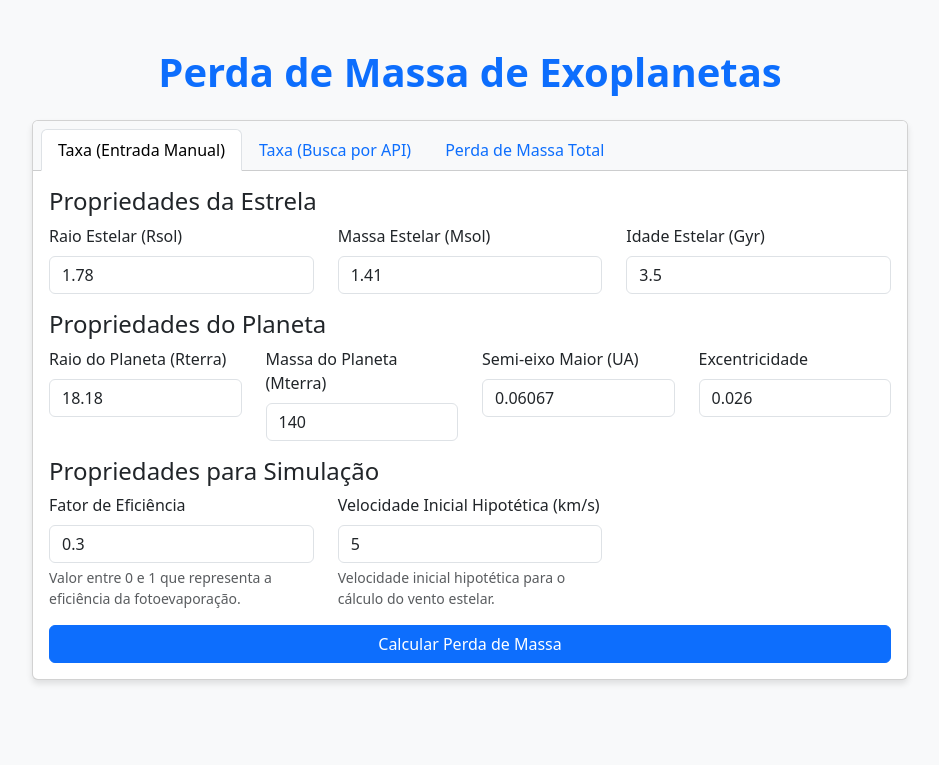
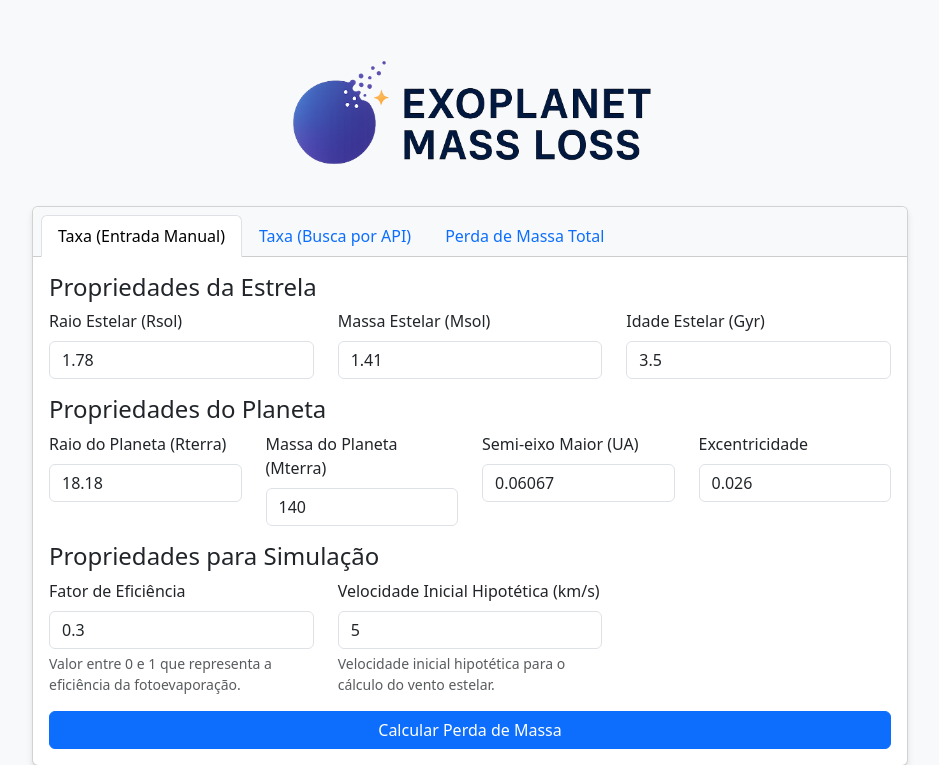
Before and after one commit to tiago-ferrer/exoplanet_loss_cal, a Flask app: page / in a window 1280 px wide. Shown: the top 765 px of the page, without its empty margins (170-1109 px from the left). Run offline with Flask 2, Linux system fonts and the light colour scheme.

Commit message:
feat: add logo

```diff
--- a/web/static/css/style.css
+++ b/web/static/css/style.css
@@ -11,6 +11,10 @@ body {
 h1 {
     color: #0d6efd;
     font-weight: 600;
+}
+
+.custom-size {
+    width: 400px;
 }
 
 .card {
--- a/web/templates/index.html
+++ b/web/templates/index.html
@@ -3,6 +3,7 @@
 <head>
     <meta charset="UTF-8">
     <meta name="viewport" content="width=device-width, initial-scale=1.0">
+    <link rel="icon" href="{{ url_for('static', filename='imgs/favicon.png') }}" type="image/png">
     <title>Calculadora de Perda de Massa de Exoplanetas</title>
     <link rel="stylesheet" href="https://cdn.jsdelivr.net/npm/bootstrap@5.3.0/dist/css/bootstrap.min.css">
     <link rel="stylesheet" href="{{ url_for('static', filename='css/style.css') }}">
@@ -11,7 +12,9 @@
 </head>
 <body>
 <div class="container mt-5">
-    <h1 class="text-center mb-4">Perda de Massa de Exoplanetas</h1>
+    <div class="text-center mb-4">
+        <img src="{{ url_for('static', filename='imgs/logo.png') }}" alt="Perda de Massa de Exoplanetas" class="img-fluid custom-size">
+    </div>
 
     <div class="card">
         <div class="card-header">
```
Also changed, not shown: web/static/imgs/favicon.png (added), web/static/imgs/logo.png (added).
